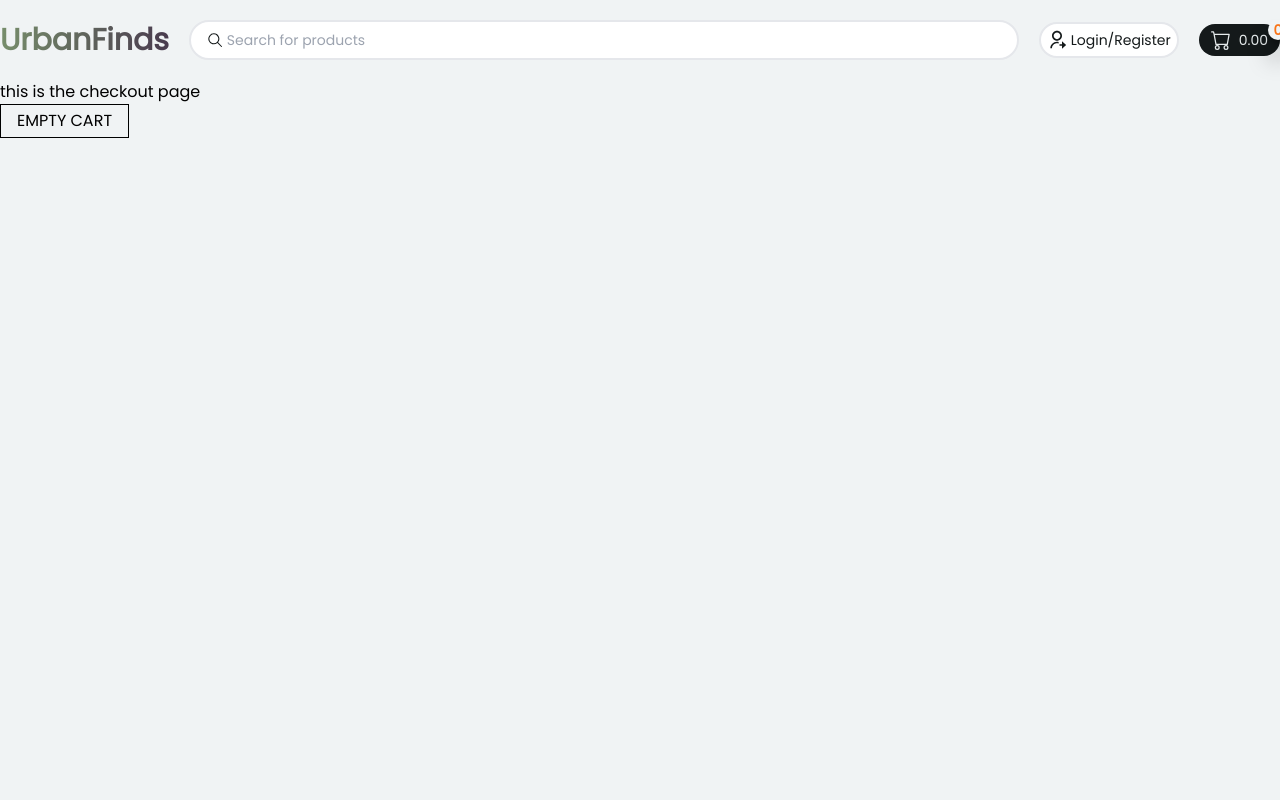
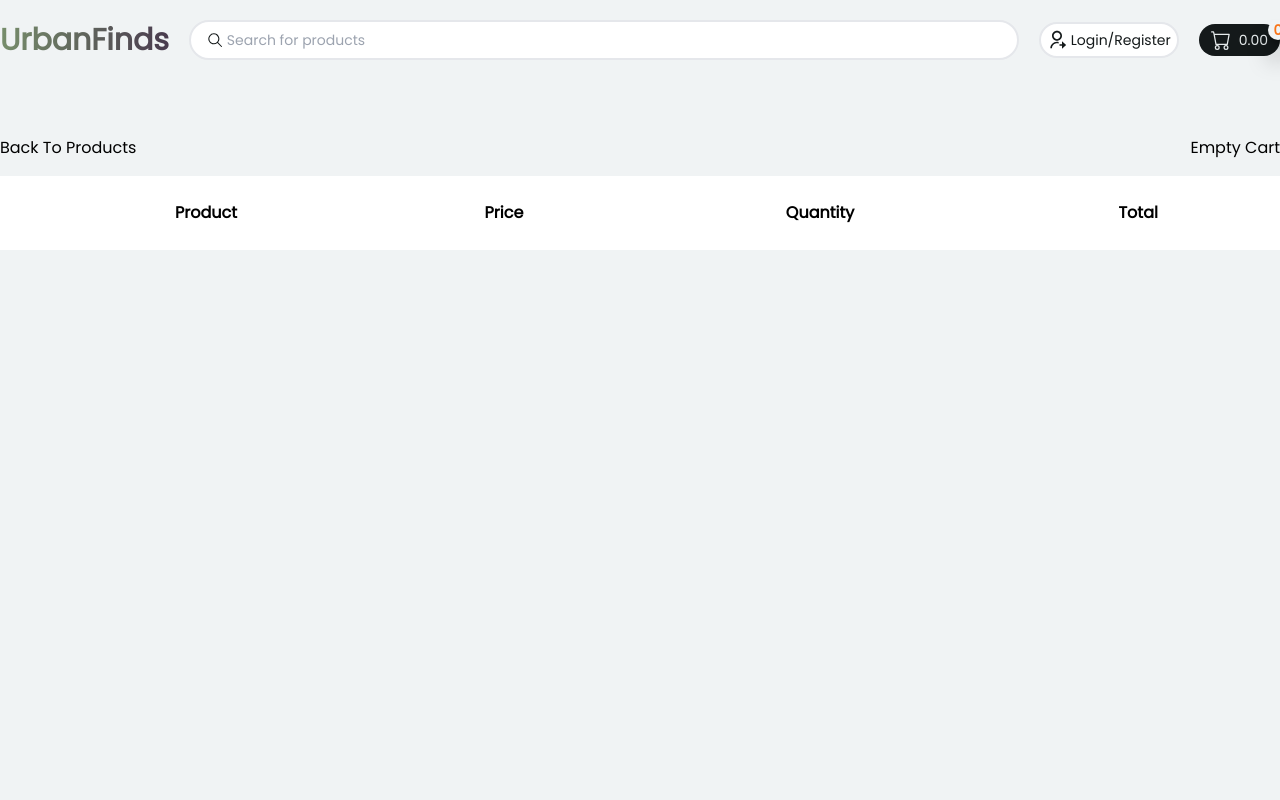
Before and after one commit to Pgarza-dev/js-frameworks, a Next.js app: page /checkout in a window 1280 px wide. Shown: the top 800 px of the page. Built offline with nearby package versions, Linux system fonts and the light colour scheme.

Commit message:
Add react-hot-toast and goober dependencies, update checkout page layout, and display toast notifications

```diff
--- a/package.json
+++ b/package.json
@@ -13,6 +13,7 @@
     "next": "^14.1.3",
     "react": "^18",
     "react-dom": "^18",
+    "react-hot-toast": "^2.4.1",
     "react-icons": "^5.0.1",
     "react-slick": "^0.30.2",
     "slick-carousel": "^1.8.1",
--- a/src/app/checkout/page.tsx
+++ b/src/app/checkout/page.tsx
@@ -6,6 +6,8 @@ import { Product } from "@/app/products/Products";
 import Image from "next/image";
 import { BiPlus } from "react-icons/bi";
 import { BiMinus } from "react-icons/bi";
+import Link from "next/link";
+import Container from "@/components/container/Container";
 
 function Checkout() {
   const {
@@ -18,42 +20,70 @@ function Checkout() {
 
   return (
     <div>
-      <h1>this is the checkout page</h1>
-      <button
-        onClick={clearCart}
-        className="border border-black px-4 py-1 uppercase">
+      <Container className="">
+        <div className="grid grid-cols-1 small:grid-cols-[1fr_360px] gap-x-40">
+          <div className="flex flex-row justify-between py-4">
+            <Link href="/">
+              <button className="capitalize">back to products</button>
+            </Link>
+            <button onClick={clearCart} className="capitalize">
               empty cart
             </button>
+          </div>
+
+          <div className="flex flex-col bg-white p-6 gap-y-6">
+            <table className="w-full">
+              <thead>
+                <tr>
+                  <th>Product</th>
+                  <th>Price</th>
+                  <th>Quantity</th>
+                  <th>Total</th>
+                </tr>
+              </thead>
+              <tbody>
                 {cart.map((item) => {
                   return (
-          <div key={item.id}>
-            <h2>{item.title}</h2>
+                    <tr key={item.id}>
+                      <td>
+                        <div className="flex gap-4">
                           <Image
                             src={item.image.url}
                             alt={item.title}
                             width={100}
                             height={100}
                           />
-            <p>{item.price}</p>
-            <p>{item.quantity}</p>
-            <p>{item.description}</p>
-            <button>
-              <BiPlus
+                          <div>
+                            <h2 className="uppercase">{item.title}</h2>
+                            <p className="text-gray-500">{item.description}</p>
+                          </div>
+                        </div>
+                      </td>
+                      <td>{item.price}</td>
+                      <td>
+                        <div className="flex flex-row items-center justify-center">
+                          <button
                             onClick={() => addToCart(item.id)}
-                className="border border-red-500"
-              />
+                            className=" px-3 hover:bg-lightText font-extrabold">
+                            <BiPlus />
                           </button>
-            <button onClick={() => deleteProductFromCart(item.id)}>
-              <BiMinus className="border border-red-500" />
+                          <span className="px-6">{item.quantity}</span>
+                          <button
+                            onClick={() => deleteProductFromCart(item.id)}
+                            className=" px-3 hover:bg-lightText font-extrabold">
+                            <BiMinus />
                           </button>
-            {/* <button
-              onClick={() => deleteProductFromCart(item.id)}
-              className="border border-black px-4 py-1 uppercase">
-              remove from cart
-            </button> */}
                         </div>
+                      </td>
+                      <td>{item.price * item.quantity}</td>
+                    </tr>
                   );
                 })}
+              </tbody>
+            </table>
+          </div>
+        </div>
+      </Container>
     </div>
   );
 }
--- a/src/app/products/[productsId]/page.tsx
+++ b/src/app/products/[productsId]/page.tsx
@@ -1,13 +1,14 @@
 "use client";
+import useProductStore from "@/store/cart";
 import { Product } from "@/app/products/Products";
+import { useEffect } from "react";
 import FormattedPrice from "@/components/formattedPrices/FormattedPrices";
-import useProductStore from "@/store/cart";
 import Image from "next/image";
 import Link from "next/link";
-import { useEffect } from "react";
 import { IoIosStar } from "react-icons/io";
 import { IoMdCart } from "react-icons/io";
 import { MdFavoriteBorder } from "react-icons/md";
+import toast, { Toaster } from "react-hot-toast";
 
 export type ProductDetailsProps = {
   params: { [key: string]: string | string[] | undefined };
@@ -22,8 +23,18 @@ export default function ProductDetails({ params }: ProductDetailsProps) {
   }, [fetchProducts]);
 
   function handleAddToCart() {
-    addToCart(product?.id);
-    // console.log("added to cart", product?.id);
+    const isProductInCart = cart.some(
+      (item: Product) => item.id === product?.id
+    );
+    if (!isProductInCart) {
+      addToCart(product?.id);
+      toast.success(`${product?.title} added to cart`);
+    }
+    if (isProductInCart) {
+      toast.error(
+        `${product?.title} already in cart! Go to checkout to add more`
+      );
+    }
   }
 
   // if (isLoading) {
@@ -118,6 +129,7 @@ export default function ProductDetails({ params }: ProductDetailsProps) {
           </article>
         </div>
       </div>
+      <Toaster />
     </div>
   );
 }
```
Also changed, not shown: 1 other file (tests, documents, lock files or other folders). Lines whose indentation alone changed are shown as unchanged.
